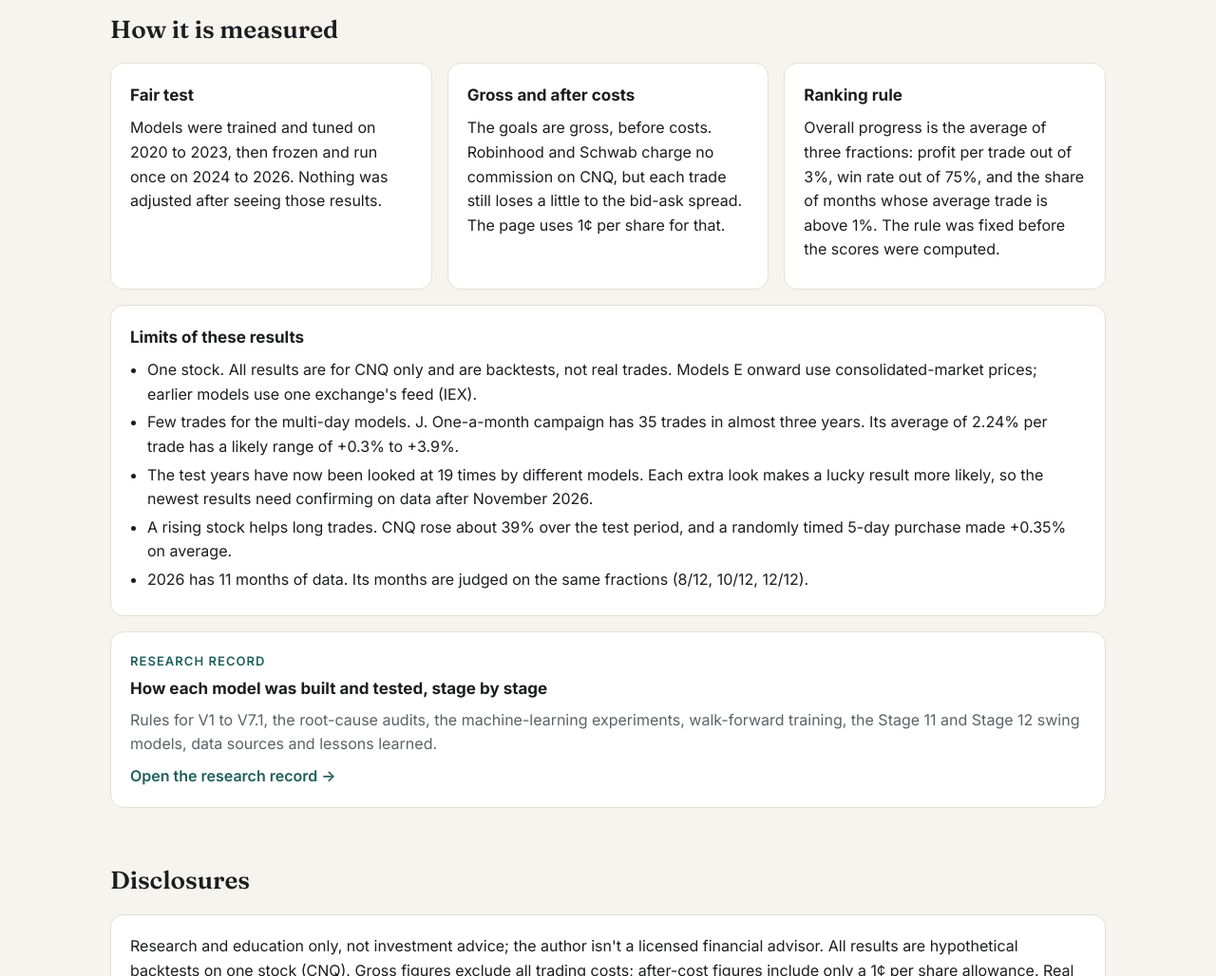
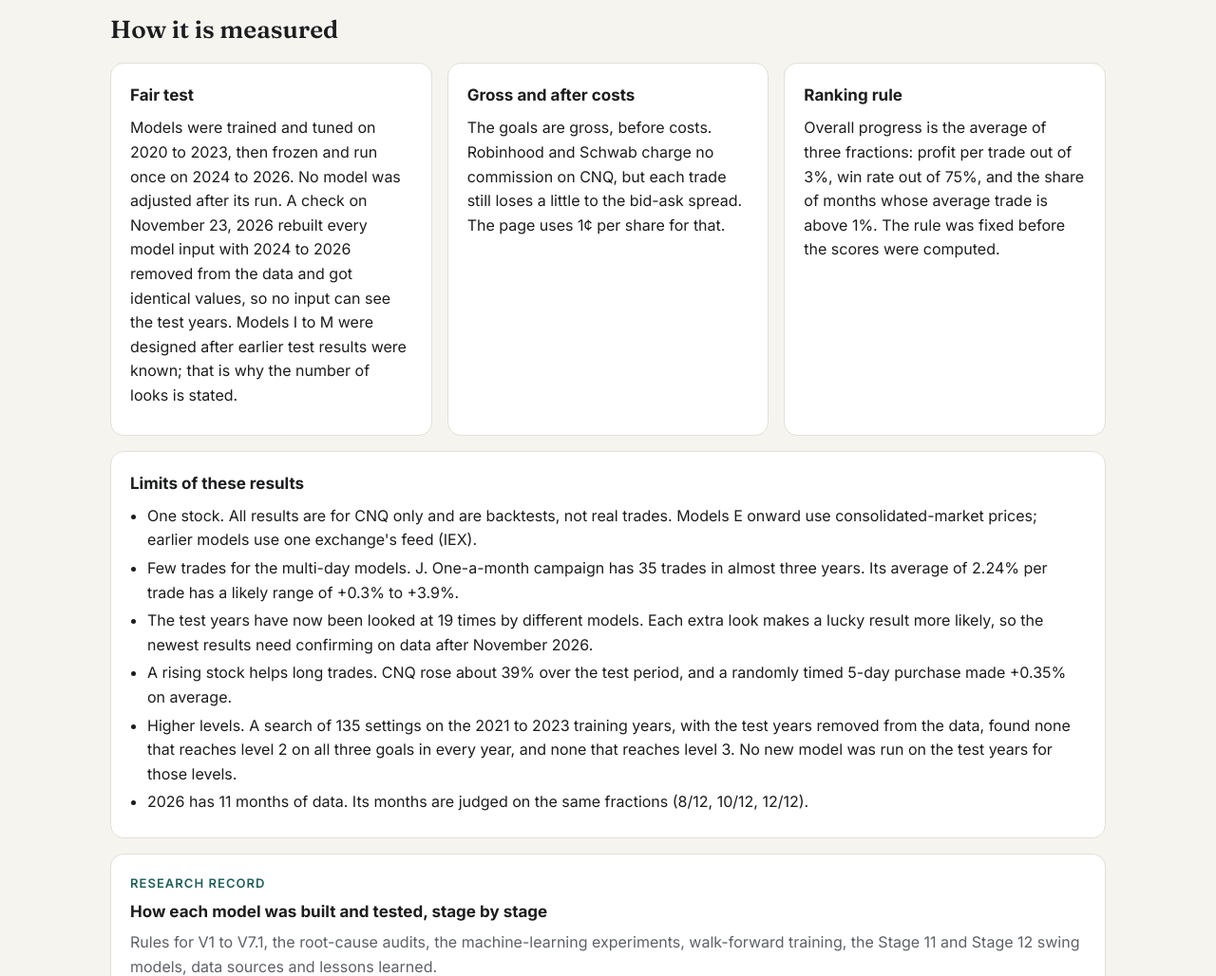
Before and after one commit to hamidf2024/hamidf2024.github.io, a plain HTML site: page ai-trading/project-03.html in a window 1280 px wide. Shown: the part 8440-9468 px from the top of the page at 95% size. Drawn offline with Linux system fonts and the light colour scheme.

Commit message:
Project 3: leak-check result and note on the search for higher levels
Every model input is identical when 2024-2026 is removed from the data. A search of 135 settings on the training years found none reaching level 2 or 3 on all three goals.

Co-Authored-By: Claude Fable 5.2 <noreply@anthropic.com>
Claude-Session: https://claude.ai/code/session_01ECK3WyhfnE7JJFwHF8gXcy

```diff
--- a/ai-trading/project-03.html
+++ b/ai-trading/project-03.html
@@ -593,7 +593,7 @@ table.score{min-width:980px}
   <section id="measure">
     <h2>How it is measured</h2>
     <div class="grid g3">
-      <div class="card"><h3>Fair test</h3><p>Models were trained and tuned on 2020 to 2023, then frozen and run once on 2024 to 2026. Nothing was adjusted after seeing those results.</p></div>
+      <div class="card"><h3>Fair test</h3><p>Models were trained and tuned on 2020 to 2023, then frozen and run once on 2024 to 2026. No model was adjusted after its run. A check on November 23, 2026 rebuilt every model input with 2024 to 2026 removed from the data and got identical values, so no input can see the test years. Models I to M were designed after earlier test results were known; that is why the number of looks is stated.</p></div>
       <div class="card"><h3>Gross and after costs</h3><p>The goals are gross, before costs. Robinhood and Schwab charge no commission on CNQ, but each trade still loses a little to the bid-ask spread. The page uses 1&cent; per share for that.</p></div>
       <div class="card"><h3>Ranking rule</h3><p>Overall progress is the average of three fractions: profit per trade out of 3%, win rate out of 75%, and the share of months whose average trade is above 1%. The rule was fixed before the scores were computed.</p></div>
     </div>
@@ -604,6 +604,7 @@ table.score{min-width:980px}
         <li>Few trades for the multi-day models. J. One-a-month campaign has 35 trades in almost three years. Its average of 2.24% per trade has a likely range of +0.3% to +3.9%.</li>
         <li>The test years have now been looked at 19 times by different models. Each extra look makes a lucky result more likely, so the newest results need confirming on data after November 2026.</li>
         <li>A rising stock helps long trades. CNQ rose about 39% over the test period, and a randomly timed 5-day purchase made +0.35% on average.</li>
+        <li>Higher levels. A search of 135 settings on the 2021 to 2023 training years, with the test years removed from the data, found none that reaches level 2 on all three goals in every year, and none that reaches level 3. No new model was run on the test years for those levels.</li>
         <li>2026 has 11 months of data. Its months are judged on the same fractions (8/12, 10/12, 12/12).</li>
       </ul>
     </div>
```
